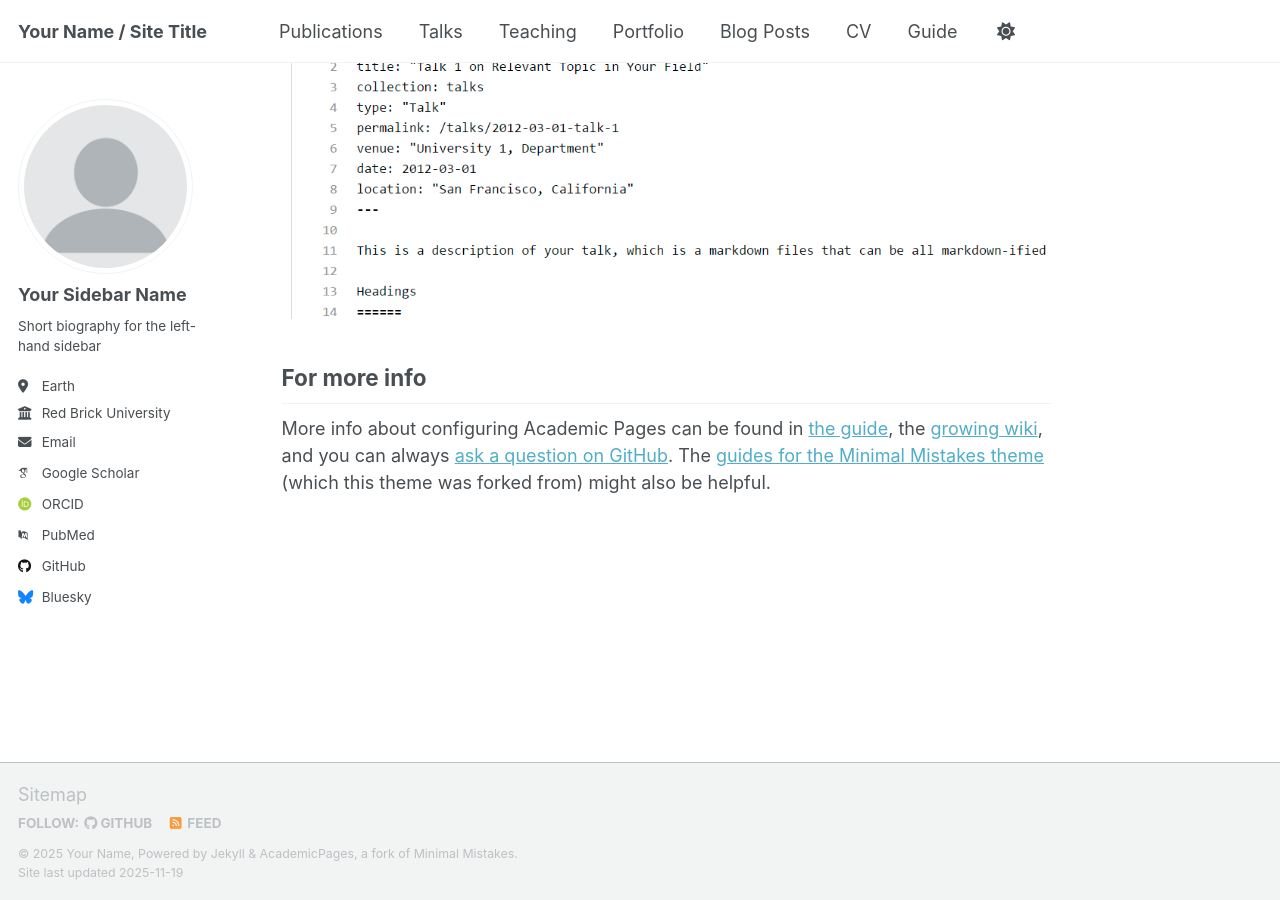
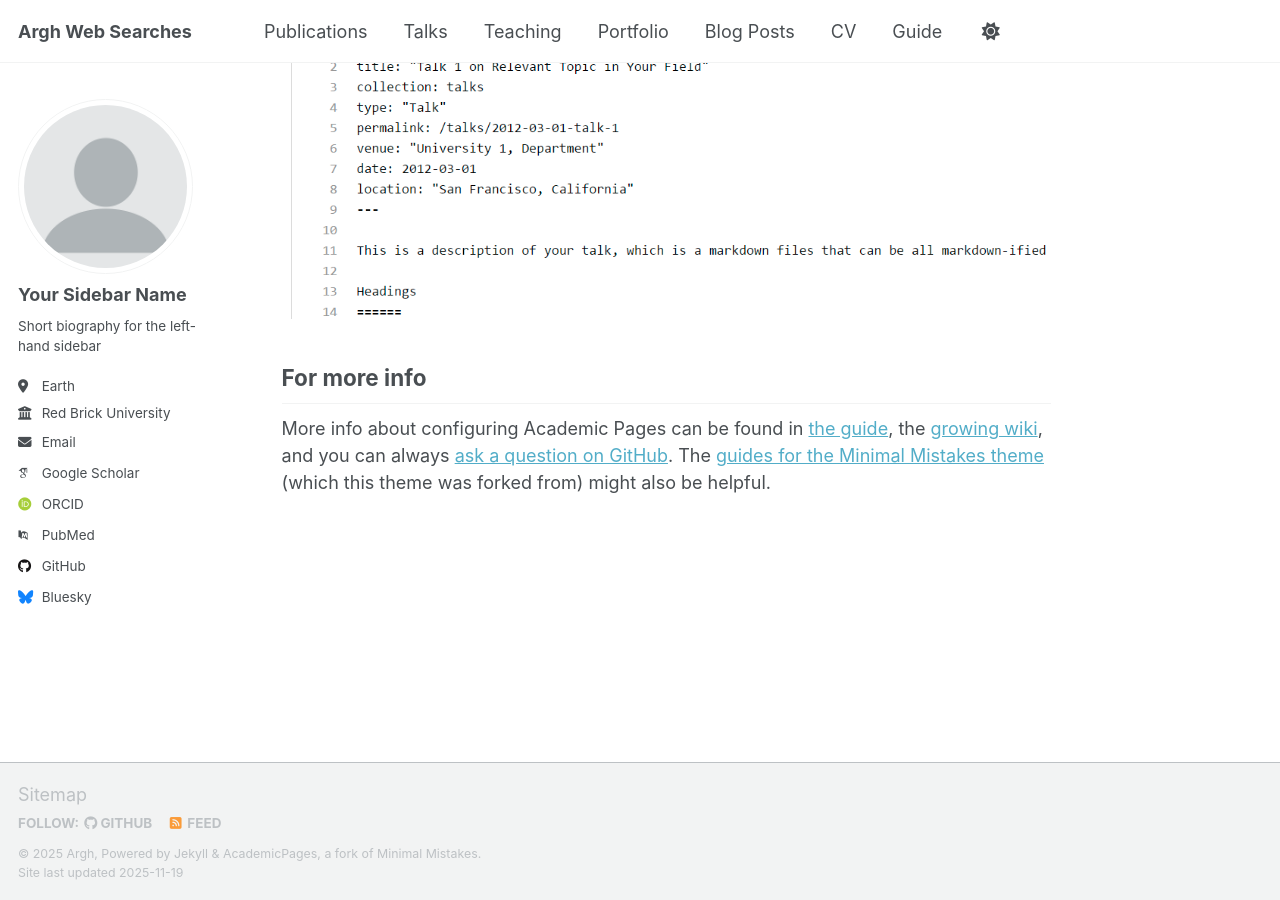
Before and after one commit to ArghgrA/arghblog, a Jekyll site: the page built from _pages/about.md, in a window 1280 px wide and 900 px high, scrolled down 2880 px. Built offline with Jekyll 4.4.1, drawn with Linux system fonts in a browser that asks for light colours; some web fonts are replaced; a script that is not in the unit is left out.

Commit message:
Adding basic information

```diff
--- a/_config.yml
+++ b/_config.yml
@@ -9,14 +9,14 @@
 # Basic Site Settings
 locale                   : "en-US"
 site_theme               : "default" # Currently available options are "default", "air"
-title                    : "Your Name / Site Title"
+title                    : "Argh Web Searches"
 title_separator          : "-"
-name                     : &name "Your Name"
-description              : &description "Your Name's academic portfolio"   # Update this with a general description of your site, this is the default if not overridden by a page
-url                      : https://academicpages.github.io # The base hostname & protocol for your site e.g. "https://[your GitHub username].github.io",
+name                     : &name "Argh"
+description              : &description "bla bla bla"   # Update this with a general description of your site, this is the default if not overridden by a page
+url                      : https://arghgra.github.io # The base hostname & protocol for your site e.g. "https://[your GitHub username].github.io",
                                                            # or if you already have some other page hosted on Github then use "https://[your GitHub username].github.io/[Your Repo Name]"
-baseurl                  : "" # the subpath of your site, e.g. "/blog"
-repository               : "academicpages/academicpages.github.io"
+baseurl                  : "/arghblog" # the subpath of your site, e.g. "/blog"
+repository               : "ArghgrA/arghblog"
 
 # Site Author - The following control what appear as part of the author content on the side bar.
 #               If a field is blank the icon and link will not appear, otherwise it will be shown.
```
